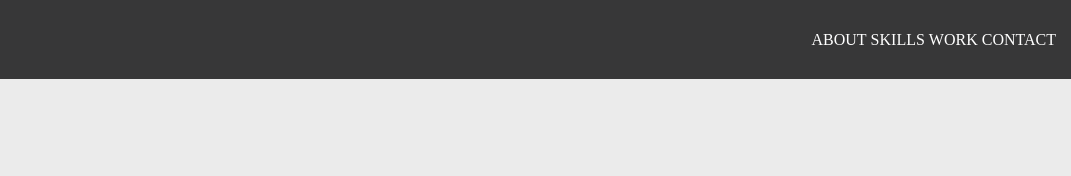
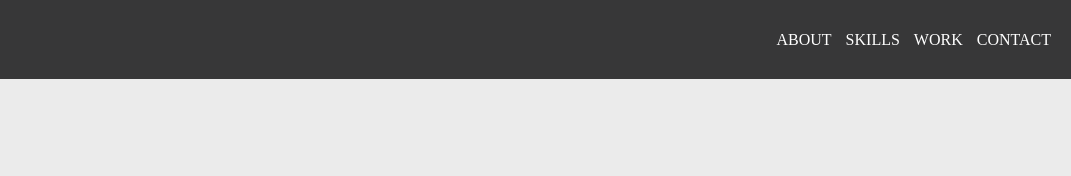
Before and after one commit to vbaca1451/Unit_17_HW_Template, a plain HTML site: page index.html in a window 1280 px wide. Shown: the top 176 px of the page, 209-1280 px from the left. Drawn offline with Linux system fonts and the light colour scheme.

Commit message:
stop updating damnit

```diff
--- a/css/style.css
+++ b/css/style.css
@@ -11,6 +11,7 @@ header ul {
 }
 header li {
   display: inline-block;
+  padding: 0px 5px;
 }
 header p {
   display: inline-block;
```
